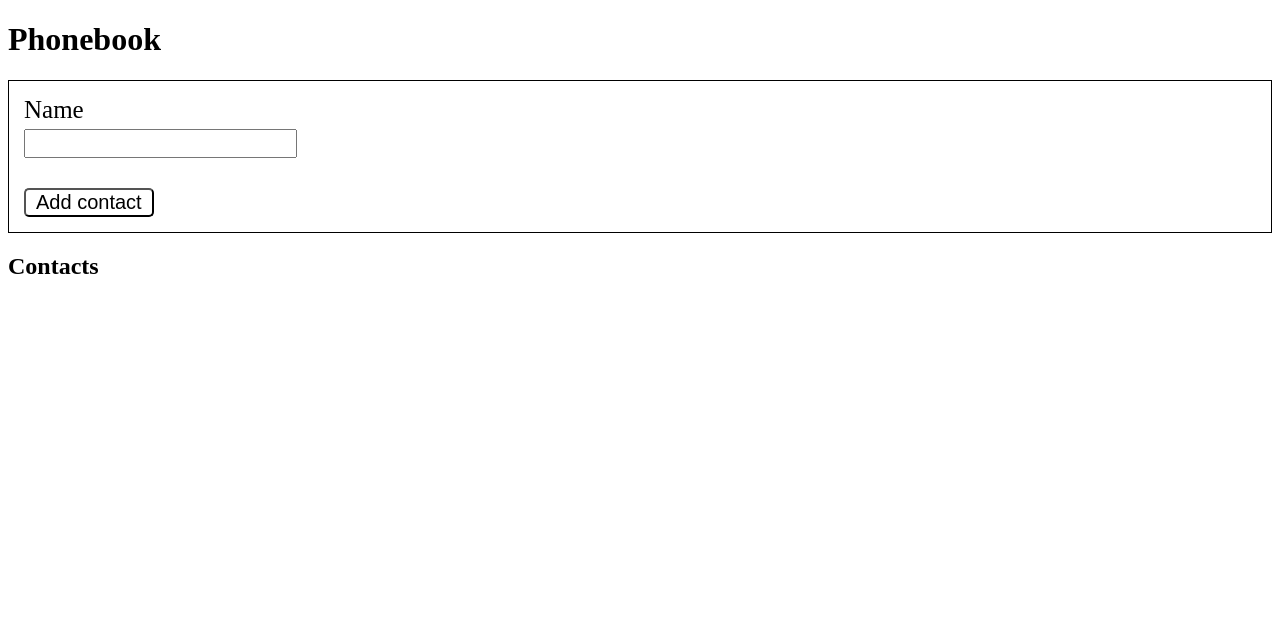
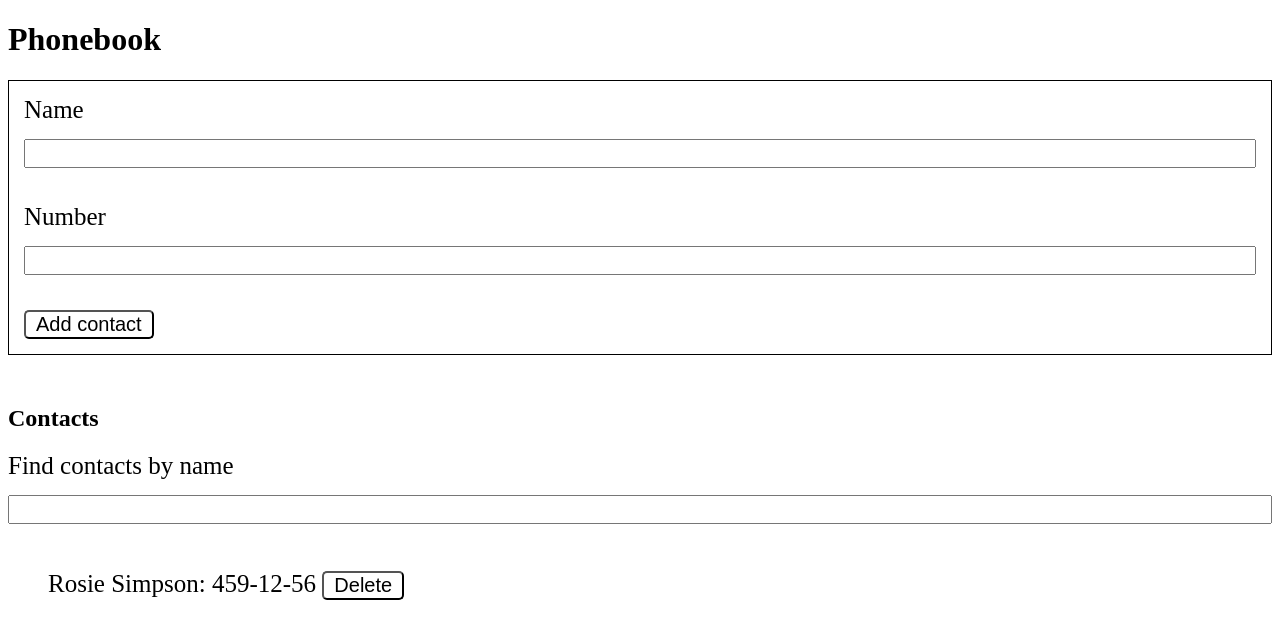
Before and after one commit to OllBond/goit-react-hw-02-phonebook, a React (Create React App) app: page / in a window 1280 px wide. Shown: the top 638 px of the page. Built offline with nearby package versions, Linux system fonts and the light colour scheme.

Commit message:
update App.jsx, ContactForm.modules.css

```diff
--- a/src/components/App.jsx
+++ b/src/components/App.jsx
@@ -23,13 +23,13 @@ export class App extends Component {
     return (
       <div>
         <h1>Phonebook</h1>
-        <form className="conactForm" onSubmit={this.handleSubmit}>
-          <div className={css.contactFormWrapper}>
-            <div className={css.nameLabelWrapper}>
+        <div className={css.wrapper}>
+          <div className={css.contactFormBlock}>
+            <form className="" onSubmit={this.handleSubmit}>
+              <div className={css.conactFormGroup}>
                 <label className="" htmlFor={this.nameInputId}>
                   Name
                 </label>
-            </div>
                 <input
                   className={css.input}
                   // зв'язок інпуту і state
@@ -42,14 +42,58 @@ export class App extends Component {
                   required
                   id={this.nameInputId}
                 />
-            <div className={css.btnAddContactWrapper}>
+              </div>
+              <div className={css.conactFormGroup}>
+                <label className="" htmlFor={this.nameInputId}>
+                  Number
+                </label>
+                <input
+                  className={css.input}
+                  // зв'язок інпуту і state
+                  value={this.state.name}
+                  onChange={this.handleInputChange}
+                  type="text"
+                  name="name"
+                  pattern="^[a-zA-Zа-яА-Я]+(([' -][a-zA-Zа-яА-Я ])?[a-zA-Zа-яА-Я]*)*$"
+                  title="Name may contain only letters, apostrophe, dash and spaces. For example Adrian, Jacob Mercer, Charles de Batz de Castelmore d'Artagnan"
+                  required
+                  id={this.nameInputId}
+                />
+              </div>
               <button className={css.btnAddContact} type="submit">
                 Add contact
               </button>
+            </form>
+          </div>
+          <div className="">
+            <h2>Contacts</h2>
+            <div className={css.conactFormGroup}>
+              <label className="" htmlFor={this.nameInputId}>
+                Find contacts by name
+              </label>
+              <input
+                className={css.input}
+                // зв'язок інпуту і state
+                value={this.state.name}
+                onChange={this.handleInputChange}
+                type="text"
+                name="name"
+                pattern="^[a-zA-Zа-яА-Я]+(([' -][a-zA-Zа-яА-Я ])?[a-zA-Zа-яА-Я]*)*$"
+                title="Name may contain only letters, apostrophe, dash and spaces. For example Adrian, Jacob Mercer, Charles de Batz de Castelmore d'Artagnan"
+                required
+                id={this.nameInputId}
+              />
+            </div>
+            <ul className={css.listContact}>
+              <li className={css.listItems}>
+                Rosie Simpson: 459-12-56{' '}
+                <button className={css.btnDeleteContact} type="button">
+                  Delete
+                </button>
+              </li>
+            </ul>
           </div>
         </div>
-        </form>
-        <h2>Contacts</h2>
       </div>
     );
   }
--- a/src/components/ContactForm/ContactForm.module.css
+++ b/src/components/ContactForm/ContactForm.module.css
@@ -1,12 +1,20 @@
-.contactFormWrapper {
+.wrapper {
+  display: grid;
+  gap: 30px;
+}
+
+.contactFormBlock {
   border: 1px solid;
   padding: 15px;
 }
-.nameLabelWrapper {
+.conactFormGroup {
+  display: grid;
+  gap: 15px;
   margin-bottom: 5px;
   font-size: 15px;
   font-size: 25px;
 }
+
 .input {
   margin-bottom: 30px;
   font-size: 20px;
@@ -18,3 +26,16 @@
   background-color: #fff;
   border-radius: 5px;
 }
+.listContact {
+  list-style: none;
+}
+.btnDeleteContact {
+  padding-left: 10px;
+  padding-right: 10px;
+  font-size: 20px;
+  background-color: #fff;
+  border-radius: 5px;
+}
+.listItems {
+  font-size: 25px;
+}
```
Lines whose indentation alone changed are shown as unchanged.
